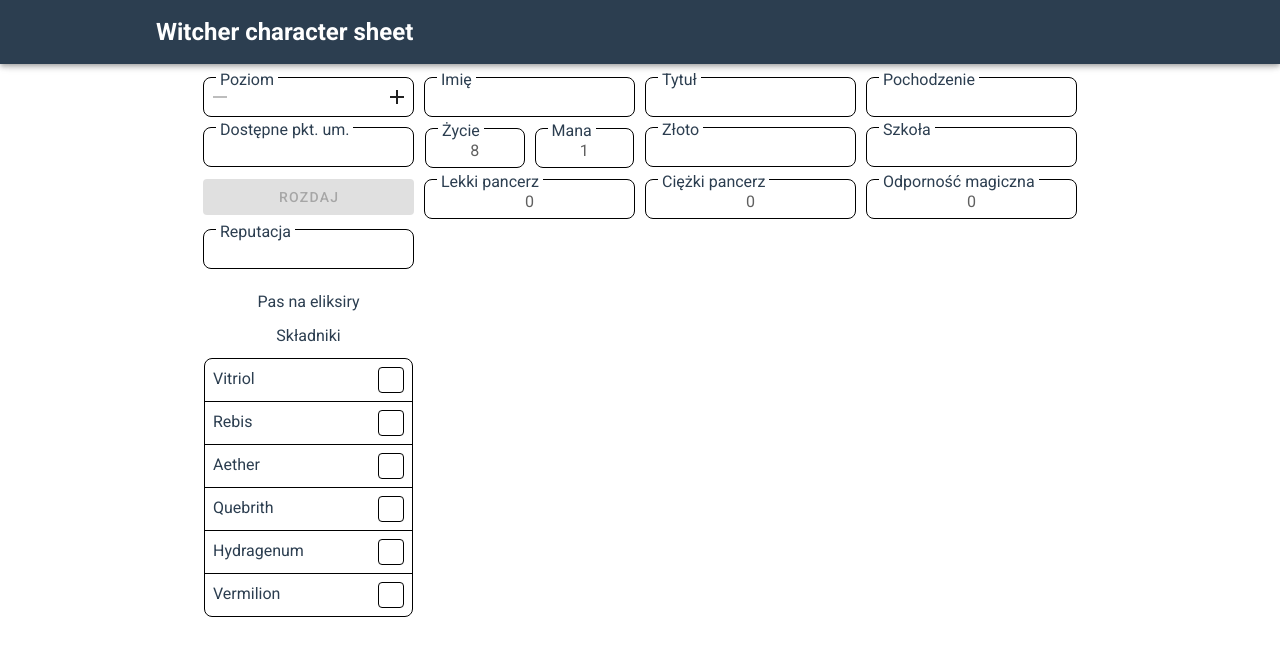
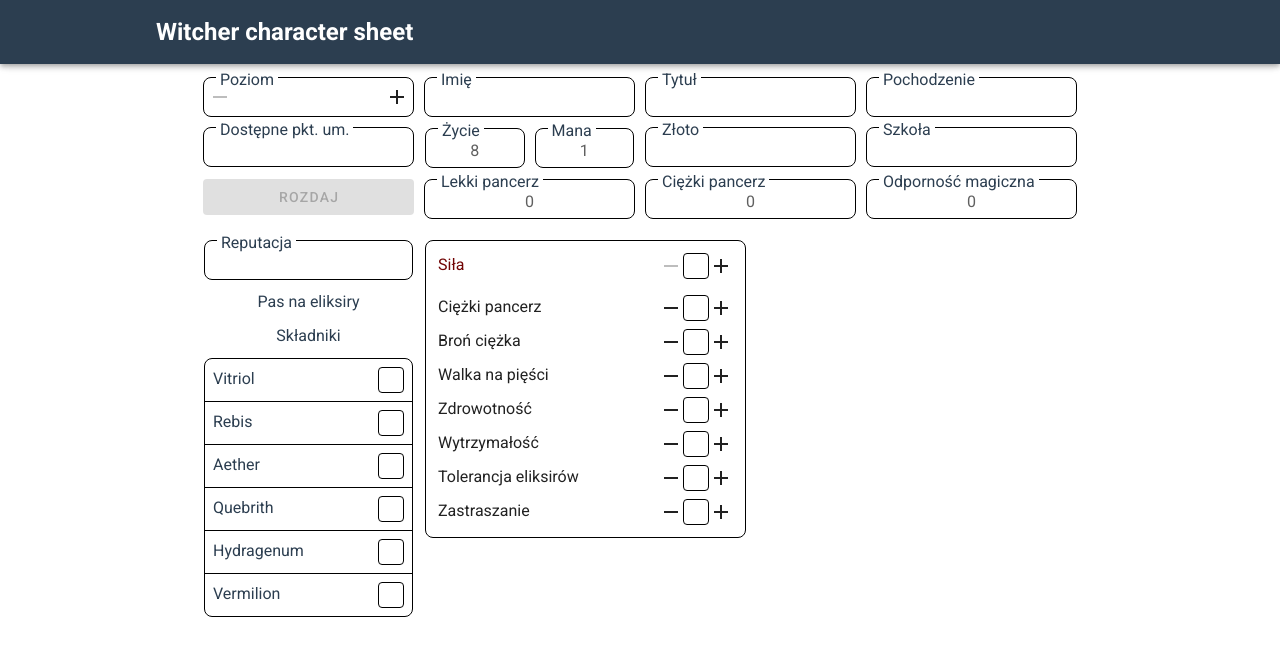
Before and after one commit to DzordzoMen/witcher-character-sheet, a Vue app: page /card/1 in a window 1280 px wide. Shown: the top 656 px of the page. Built offline with nearby package versions, Linux system fonts and the light colour scheme.

Commit message:
- added new component to witcher card (strength tree) - changed position of reputation field

```diff
--- a/src/views/WitcherCard.vue
+++ b/src/views/WitcherCard.vue
@@ -136,7 +136,12 @@
         </base-field>
       </v-col>
 
+      <v-col cols="12"></v-col>
+
       <v-col cols="3">
+        <v-row dense class="flex-column">
+          <!-- TODO remove spend btn and set this field here? -->
+          <v-col cols="12">
             <base-field
               v-model.number="reputation"
               inputType="number"
@@ -147,10 +152,6 @@
             </base-field>
           </v-col>
 
-      <v-col cols="12"></v-col>
-
-      <v-col cols="3">
-        <v-row dense class="flex-column">
           <v-col cols="12" class="primary--text text-center">
             Pas na eliksiry
           </v-col>
@@ -176,7 +177,19 @@
         </v-row>
       </v-col>
       <!-- skills -->
-      <v-col cols="9"></v-col>
+      <v-col cols="9">
+        <v-row dense>
+          <v-col cols="6">
+            <the-witcher-card-strength-three />
+          </v-col>
+          <v-col cols="6">
+          </v-col>
+          <v-col cols="6">
+          </v-col>
+          <v-col cols="6">
+          </v-col>
+        </v-row>
+      </v-col>
 
     </v-row>
   </v-container>
@@ -188,6 +201,7 @@ import { mapGetters } from 'vuex';
 import BaseField from '../components/base/Field.vue';
 import TheSelectElixir from '../components/TheSelectElixir.vue';
 import TheWitcherCardHerbs from '../components/TheWitcherCardHerbs.vue';
+import TheWitcherCardStrengthThree from '../components/TheWitcherCardStrengthTree.vue';
 
 export default {
   name: 'WitcherCard',
@@ -195,6 +209,7 @@ export default {
     BaseField,
     TheSelectElixir,
     TheWitcherCardHerbs,
+    TheWitcherCardStrengthThree,
   },
   data: () => ({
     placeholder: '',
```
Lines whose indentation alone changed are shown as unchanged.
